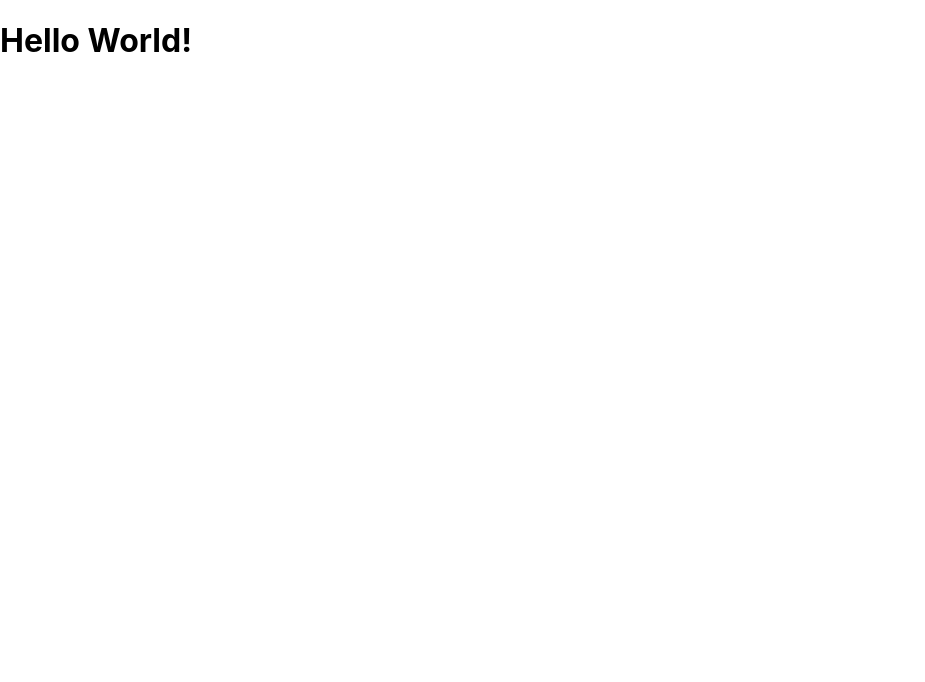
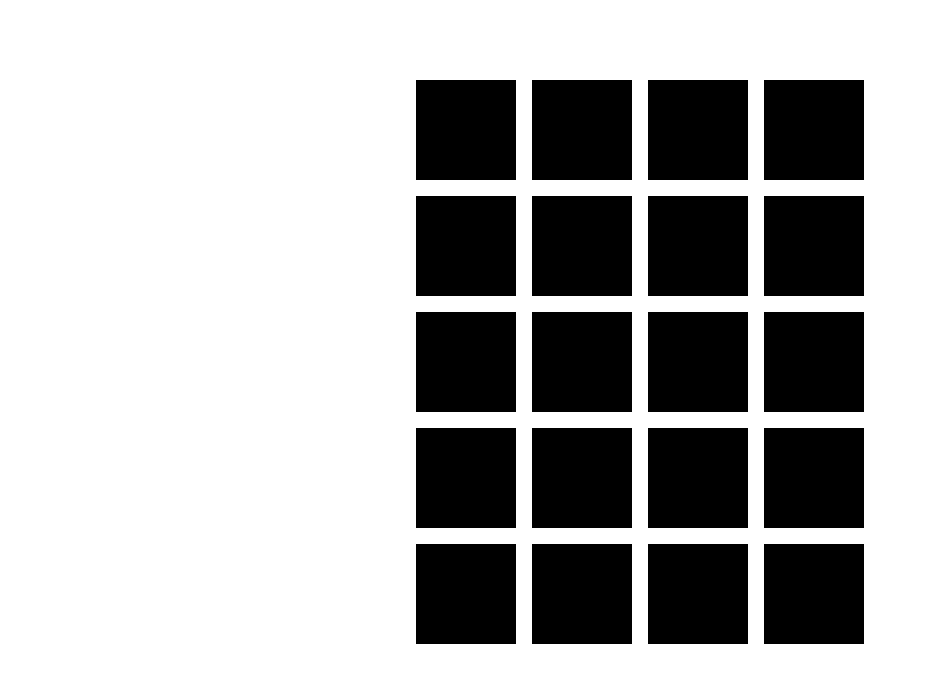
Before and after one commit to jordihm9/memory-game, a React (Create React App) app: page / in a window 1280 px wide. Shown: the top 682 px of the page, without its empty margins (0-925 px from the left). Built offline with nearby package versions, Linux system fonts and the light colour scheme.

Commit message:
game working

```diff
--- a/package.json
+++ b/package.json
@@ -39,5 +39,8 @@
       "last 1 safari version"
     ]
   },
-  "devDependencies": {}
+  "devDependencies": {
+    "@types/styled-components": "^5.1.15",
+    "styled-components": "^5.3.3"
+  }
 }
--- a/src/App.tsx
+++ b/src/App.tsx
@@ -1,4 +1,68 @@
+import { useEffect, useState } from 'react';
+
+import { Board } from './components/Board';
+
+export type CardType = {
+  id: number,
+  color: string,
+  flipped?: boolean
+}
+
+const data: CardType[] = [
+  { id: 1, color: '#a90909'},
+  { id: 2, color: '#66972e'},
+  { id: 3, color: '#18e1b2'},
+  { id: 4, color: '#e118b1'},
+  { id: 5, color: '#ff7e00'},
+  { id: 6, color: '#0300c3'},
+  { id: 7, color: '#c3b900'},
+  { id: 8, color: '#aa00ff'},
+  { id: 9, color: '#0081ff'},
+  { id: 10, color: '#f8a088'}
+]
+
+const getData = (): CardType[] => data;
+
+const shuffle = (arr: any[]): any[] => {
+  return arr.sort(() => Math.random() - 0.5);
+}
 
 export const App: React.FC = () => {
-  return (<h1>Hello World!</h1>);
+  const [cards, setCards] = useState(shuffle([...getData(), ...getData()]))
+  const [flippedCards, setFlippedCards] = useState<CardType[]>([]);
+
+  useEffect(() => {
+    if (flippedCards.length === 2) {
+      compareFlippedCards();
+      setFlippedCards([]); // reset the flipped cards
+    }
+  }, [flippedCards]); // eslint-disable-line
+
+  /**
+   * Check if the cards stored in the flipped array are equal
+   * If the cards are equal, set the flipped property to true
+   */
+  const compareFlippedCards = (): void => {
+    if (flippedCards[0].id === flippedCards[1].id) {
+      setCards(cards.reduce((ack, c) => {
+        ack.push(c.id === flippedCards[0].id ? {...c, flipped: true} : c);
+        return ack;
+      }, []));
+    }
+  }
+
+  /**
+   * Add a card to the flippedCards array
+   */
+  const flipCard = (card: CardType): void => {
+    setFlippedCards([...flippedCards, card]);
+  }
+
+  return (
+    <Board
+      cards={cards}
+      flippedCards={flippedCards}
+      flipCard={flipCard}
+    />
+  );
 }
--- /dev/null
+++ b/src/components/Board.tsx
@@ -0,0 +1,37 @@
+import styled from 'styled-components';
+
+import { CardType } from './../App';
+import { Card } from './Card';
+
+interface Props {
+  cards: CardType[],
+  flippedCards: CardType[],
+  flipCard: (card: CardType) => void
+}
+
+interface GridProps {
+  columns: number,
+}
+
+const Grid = styled.div<GridProps>`
+  margin: 5rem auto;
+  width: fit-content;
+  display: grid;
+  grid-gap: 1rem;
+  grid-template-columns: repeat(${({columns}) => columns}, 1fr);
+`;
+
+export const Board: React.FC<Props> = ({ cards, flippedCards, flipCard }) => {
+  return (
+    <Grid columns={Math.floor(Math.sqrt(cards.length))}>
+      { cards.map((c, i)=> (
+        <Card
+          key={`${i}-${c.id}`}
+          card={c}
+          flippedCards={flippedCards}
+          flipCard={flipCard}
+        />
+      ))}
+    </Grid>
+  );
+}
--- /dev/null
+++ b/src/components/Card.tsx
@@ -0,0 +1,59 @@
+import {useEffect, useState} from 'react';
+import styled from 'styled-components';
+import { CardType } from './../App';
+
+interface Props {
+  card: CardType,
+  flippedCards: CardType[],
+  flipCard: (card: CardType) => void
+}
+
+interface ColoredDivProps {
+  color: string,
+  flipped?: boolean
+}
+
+const ColoredDiv = styled.div<ColoredDivProps>`
+  width: 100px;
+  height: 100px;
+  background-color: ${({color, flipped}) => flipped ? color : '#000'};
+  cursor: pointer;
+`;
+
+export const Card: React.FC<Props> = ({card, flippedCards, flipCard}) => {
+  const [flipped, setFlipped] = useState(false);
+
+  useEffect(() => {
+    if (flippedCards.length === 2) {
+      if (flippedCards[0].id !== flippedCards[1].id) {
+        if (!card.flipped && flipped) {
+          setTimeout(flip, 1000);
+        }
+      }
+    }
+  })
+
+  const handleClick = () => {
+    if (!card.flipped) {
+      console.log(`Card: ${card.id}`);
+      flip();
+      flipCard(card);
+    }
+  }
+
+  /**
+   * Flip the card
+   */
+  const flip = () => {
+    setFlipped(!flipped);
+  }
+
+  return (
+    <div className="card" onClick={handleClick}>
+      <ColoredDiv
+        color={card.color}
+        flipped={card.flipped || flipped}
+      />
+    </div>
+  );
+}
```
Also changed, not shown: 1 other file (tests, documents, lock files or other folders).
